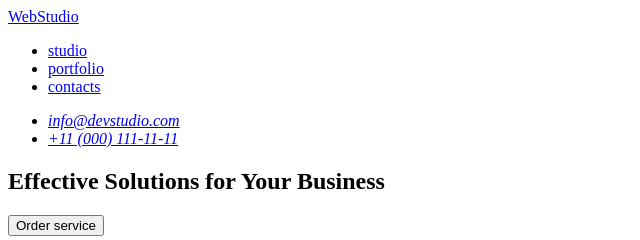
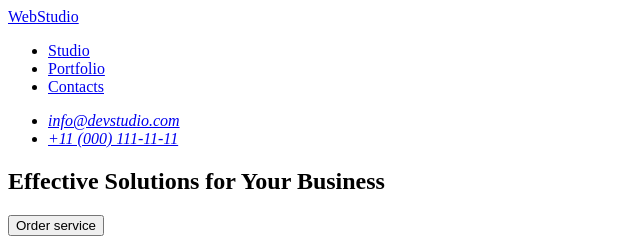
Before and after one commit to daniilafonin/goit-markup-hw-01, a plain HTML site: page index.html in a window 1280 px wide. Shown: the top 240 px of the page, 0-640 px from the left. Drawn offline with Linux system fonts and the light colour scheme.

Commit message:
update header

```diff
--- a/index.html
+++ b/index.html
@@ -11,9 +11,9 @@
       <nav>
         <a href="./index.html">WebStudio</a>
         <ul>
-          <li><a href=" ">studio</a></li>
-          <li><a href=" ">portfolio</a></li>
-          <li><a href=" ">contacts</a></li>
+          <li><a href=" ">Studio</a></li>
+          <li><a href=" ">Portfolio</a></li>
+          <li><a href=" ">Contacts</a></li>
         </ul>
       </nav>
       <address>
```
